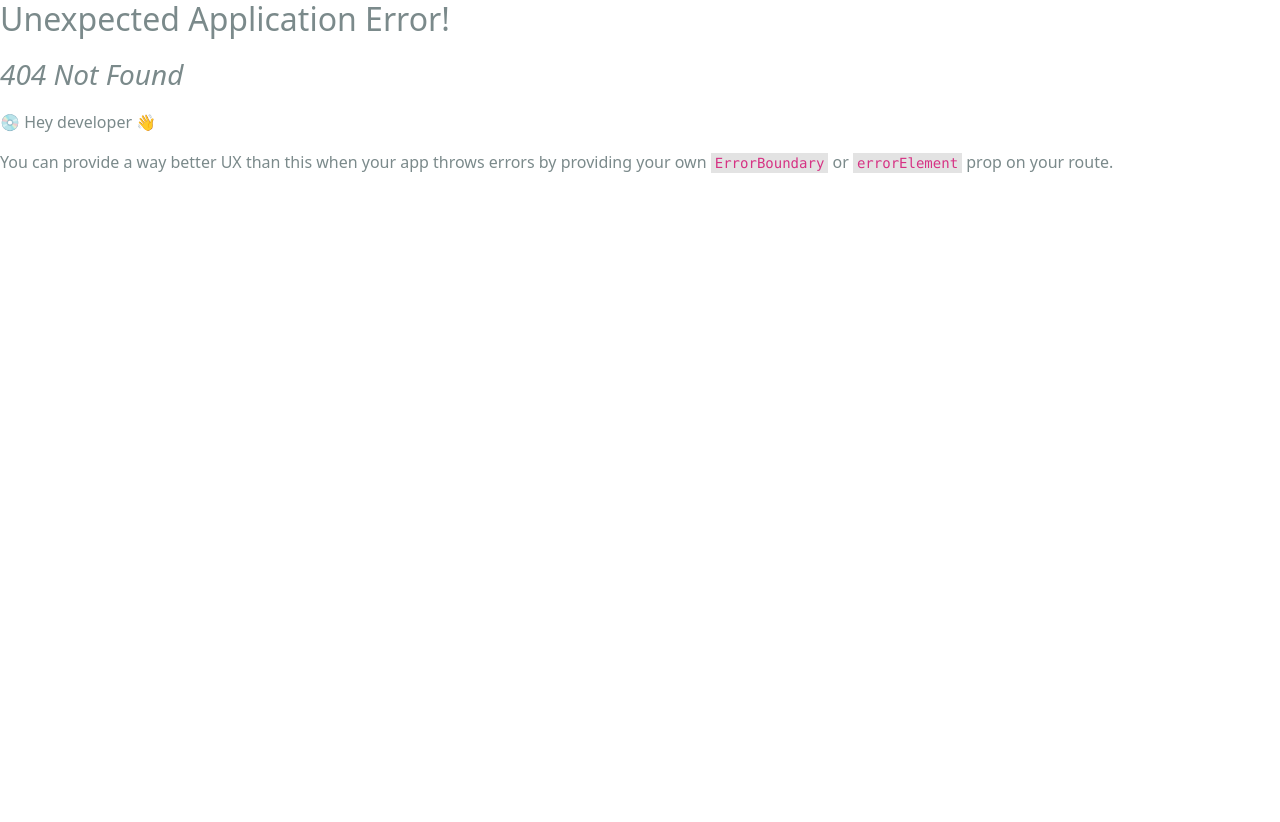
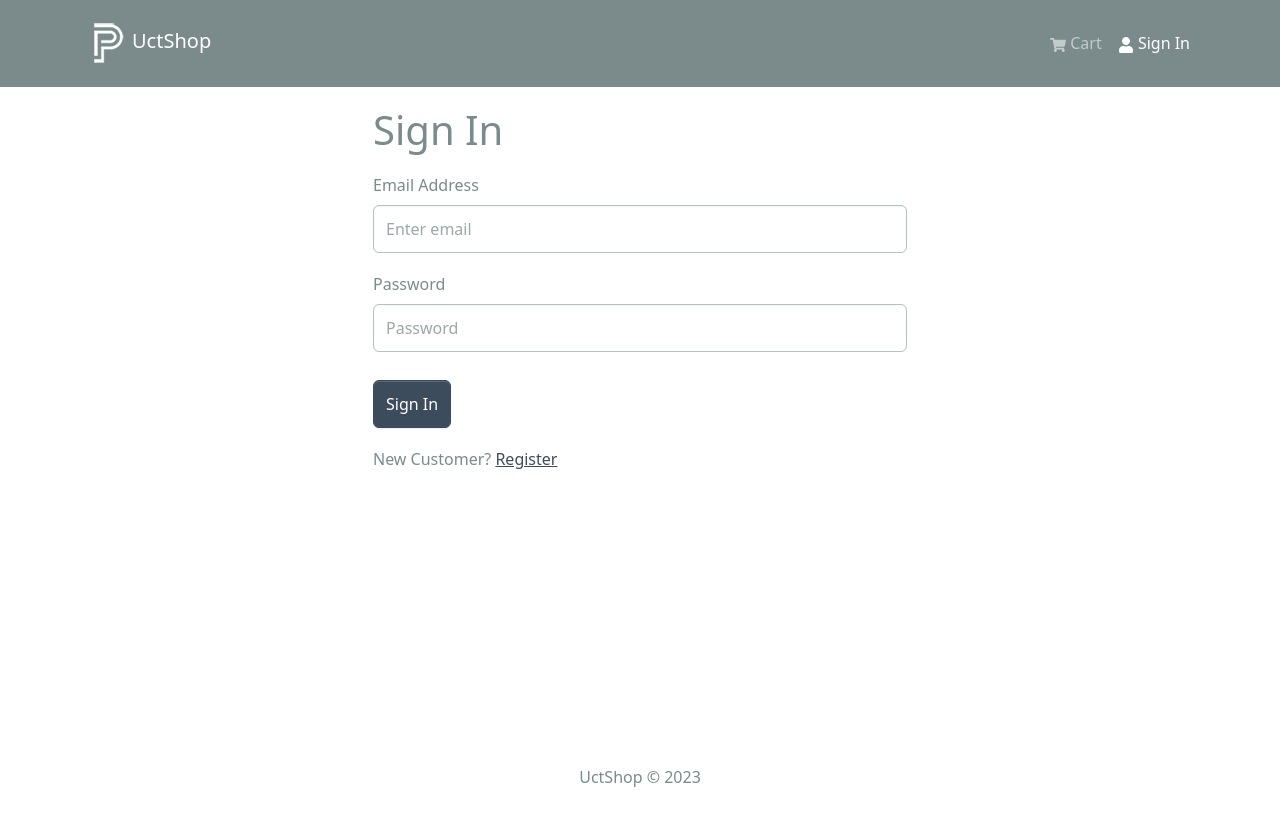
Before and after one commit to uct-trk/udemy-ecommerce, a React (Create React App) app in the folder frontend/: page /login in a window 1280 px wide. Before the commit this address had no page. Before the commit the page ends 800 px from the top, so only its background shows below. Built offline with nearby package versions, Linux system fonts and the light colour scheme.

Commit message:
login screeen

```diff
--- /dev/null
+++ b/frontend/src/components/FormContainer.jsx
@@ -0,0 +1,15 @@
+import {Container, Row, Col} from 'react-bootstrap'
+
+const FormContainer = ({children}) => {
+  return (
+   <Container>
+        <Row className='justify-content-md-center mt-3'>
+            <Col xs={12} md={6}>
+                {children}
+            </Col>
+        </Row>
+   </Container>
+  )
+}
+
+export default FormContainer
--- a/frontend/src/components/Header.jsx
+++ b/frontend/src/components/Header.jsx
@@ -32,7 +32,7 @@ const Header = () => {
                 </LinkContainer>
                 <LinkContainer to="/login">
                   <Nav.Link>
-                    <FaUser /> User
+                    <FaUser /> Sign In
                   </Nav.Link>
                 </LinkContainer>
               </Nav>
--- a/frontend/src/index.js
+++ b/frontend/src/index.js
@@ -9,6 +9,7 @@ import "./assets/styles/index.css";
 import HomeScreen from "./screens/HomeScreen";
 import ProductScreen from "./screens/ProductScreen";
 import CartScreen from "./screens/CartScreen";
+import LoginScreen from "./screens/LoginScreen";
 
 const router = createBrowserRouter([
   {
@@ -27,6 +28,10 @@ const router = createBrowserRouter([
         path: "/cart",
         element: <CartScreen />,
       },
+      {
+        path: "/login",
+        element: <LoginScreen />,
+      },
     ],
   },
 ]);
--- /dev/null
+++ b/frontend/src/screens/LoginScreen.jsx
@@ -0,0 +1,49 @@
+import { useState } from "react";
+import { Link } from "react-router-dom";
+import { Form, Button, Row, Col } from "react-bootstrap";
+import FormContainer from "../components/FormContainer";
+
+const LoginScreen = () => {
+  const [email, setEmail] = useState("");
+  const [password, setPassword] = useState("");
+
+  const submitHandler = (e) => {
+    e.preventDefault();
+    console.log("Submit");
+  };
+
+  return (
+    <FormContainer>
+      <h1>Sign In</h1>
+      <Form onSubmit={submitHandler}>
+        <Form.Group controlId="email" className="my-3">
+          <Form.Label>Email Address</Form.Label>
+          <Form.Control
+            type="email"
+            placeholder="Enter email"
+            value={email}
+            onChange={(e) => setEmail(e.target.value)}
+          ></Form.Control>
+        </Form.Group>
+        <Form.Group controlId="password" className="my-3">
+          <Form.Label>Password</Form.Label>
+          <Form.Control
+            type="Enter password"
+            placeholder="Password"
+            value={password}
+            onChange={(e) => setPassword(e.target.value)}
+          ></Form.Control>
+        </Form.Group>
+
+        <Button type="submit" variant="primary" className="mt-2">Sign In</Button>
+      </Form>
+      <Row className="py-3">
+        <Col>
+            New Customer? <Link to='/register'>Register</Link>
+        </Col>
+      </Row>
+    </FormContainer>
+  );
+};
+
+export default LoginScreen;
```
